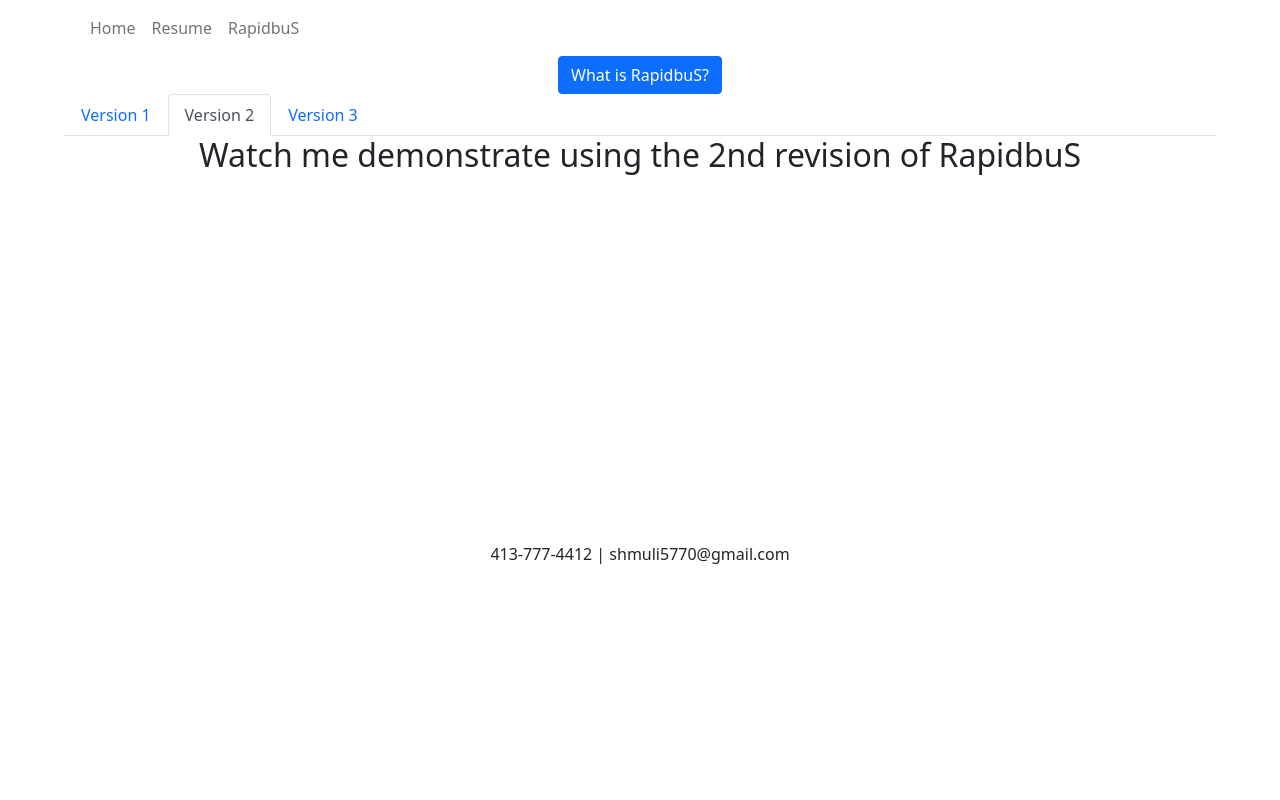
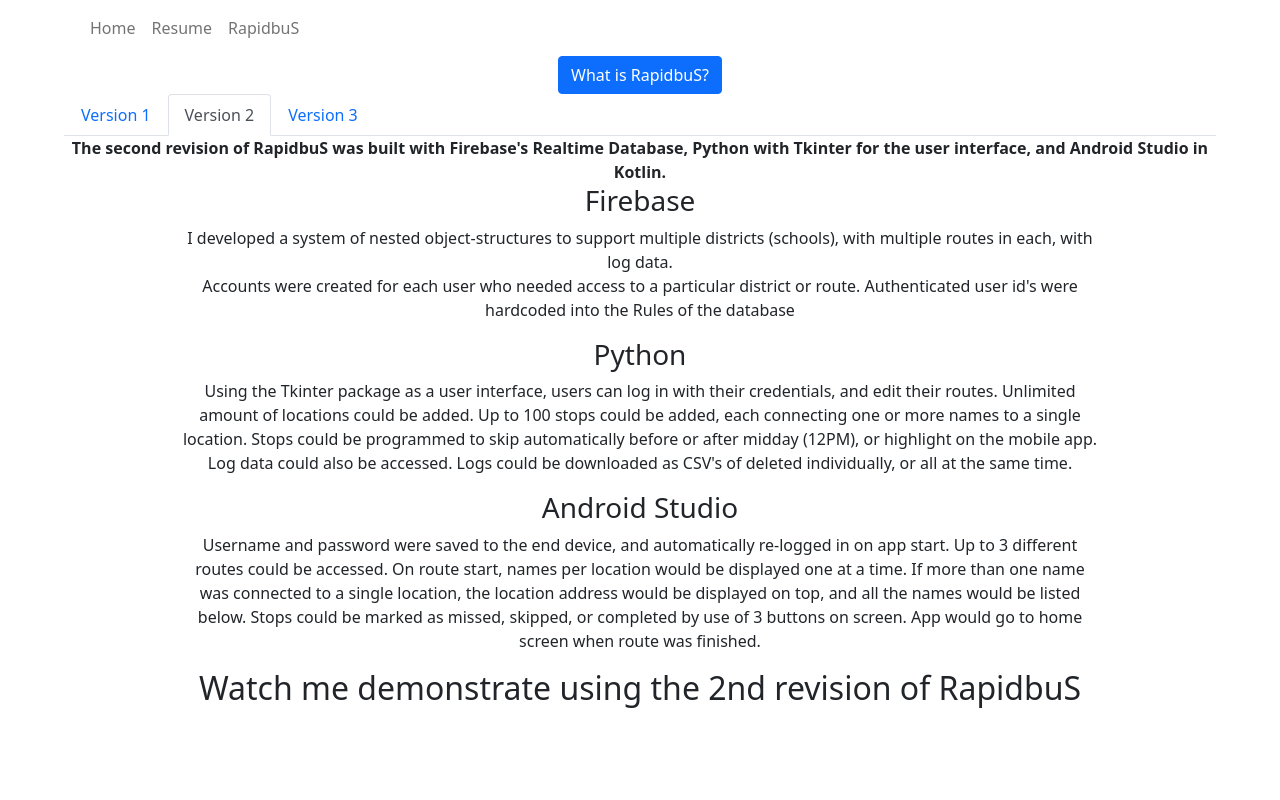
Before and after one commit to pretendprogrammer/Profile-Site, a React (Create React App) app: page /RapidbuS in a window 1280 px wide. Both pictures are taken after a click on the tab "Version 2". Shown: the top 800 px of the page. Built offline with nearby package versions, Linux system fonts and the light colour scheme.

Commit message:
add react-bootstrap-icons package. Add info to 2nd and third revisions, add links at bottom to github & linkedIn, replace text with icons to a modal

```diff
--- a/package.json
+++ b/package.json
@@ -9,6 +9,7 @@
     "bootstrap": "^5.1.0",
     "react": "^17.0.2",
     "react-bootstrap": "^2.0.0-beta.6",
+    "react-bootstrap-icons": "^1.6.1",
     "react-dom": "^17.0.2",
     "react-linkify": "^1.0.0-alpha",
     "react-pdf": "^5.4.0",
--- /dev/null
+++ b/src/Components/ContactModal.js
@@ -0,0 +1,12 @@
+import React from "react";
+import { Modal } from "react-bootstrap";
+
+function ContactModal(props) {
+  return (
+    <Modal show={props.show} onHide={props.toggleModal}>
+      <Modal.Body>{props.body}</Modal.Body>
+    </Modal>
+  );
+}
+
+export default ContactModal;
--- a/src/Components/Footer.js
+++ b/src/Components/Footer.js
@@ -1,7 +1,47 @@
-import React from "react";
+import React, { useState } from "react";
+import { Button, ModalBody, NavLink } from "react-bootstrap";
+import { Envelope, Github, Linkedin, Telephone } from "react-bootstrap-icons";
+import { Link } from "react-router-dom";
+import ContactModal from "./ContactModal";
 
 function Footer(props) {
-  return <div>{`413-777-4412 | shmuli5770@gmail.com`}</div>;
+  const [showModal, setShowModal] = useState(false);
+  const [modalBody, setModalBody] = useState("");
+
+  const toggleModal = () => setShowModal(!showModal);
+  return (
+    <div>
+      <ContactModal
+        show={showModal}
+        toggleModal={toggleModal}
+        body={modalBody}
+      />
+      <Link to="https://github.com/pretendprogrammer">
+        <Github />
+      </Link>
+      <Button
+        variant="light"
+        onClick={() => {
+          setModalBody("413-777-4412");
+          toggleModal();
+        }}
+      >
+        <Telephone />
+      </Button>
+      <Button
+        variant="light"
+        onClick={() => {
+          setModalBody("Shmuli5770@gmail.com");
+          toggleModal();
+        }}
+      >
+        <Envelope />
+      </Button>
+      <Link to="https://www.linkedin.com/in/yosef-adelman/">
+        <Linkedin />
+      </Link>
+    </div>
+  );
 }
 
 export default Footer;
--- a/src/Components/Revision1.js
+++ b/src/Components/Revision1.js
@@ -1,5 +1,5 @@
 import React from "react";
-import { Figure, Image, ListGroup, NavLink } from "react-bootstrap";
+import { Figure, ListGroup } from "react-bootstrap";
 
 function Revision1(props) {
   return (
--- a/src/Components/Revision2.js
+++ b/src/Components/Revision2.js
@@ -5,6 +5,41 @@
 function Revision2(props) {
   return (
     <div>
+      <strong>
+        The second revision of RapidbuS was built with Firebase's Realtime
+        Database, Python with Tkinter for the user interface, and Android Studio
+        in Kotlin.
+      </strong>
+      <h3>Firebase</h3>
+      <p>
+        I developed a system of nested object-structures to support multiple
+        districts (schools), with multiple routes in each, with log data.
+        <br />
+        Accounts were created for each user who needed access to a particular
+        district or route. Authenticated user id's were hardcoded into the Rules
+        of the database
+      </p>
+      <h3>Python</h3>
+      <p>
+        Using the Tkinter package as a user interface, users can log in with
+        their credentials, and edit their routes. Unlimited amount of locations
+        could be added. Up to 100 stops could be added, each connecting one or
+        more names to a single location. Stops could be programmed to skip
+        automatically before or after midday (12PM), or highlight on the mobile
+        app. Log data could also be accessed. Logs could be downloaded as CSV's
+        of deleted individually, or all at the same time.
+      </p>
+      <h3>Android Studio</h3>
+      <p>
+        Username and password were saved to the end device, and automatically
+        re-logged in on app start. Up to 3 different routes could be accessed.
+        On route start, names per location would be displayed one at a time. If
+        more than one name was connected to a single location, the location
+        address would be displayed on top, and all the names would be listed
+        below. Stops could be marked as missed, skipped, or completed by use of
+        3 buttons on screen. App would go to home screen when route was
+        finished.
+      </p>
       <Container>
         <h2>Watch me demonstrate using the 2nd revision of RapidbuS</h2>
         <ReactPlayer url="https://youtu.be/13J79I5a0Ns" controls />
--- a/src/Components/Revision3.js
+++ b/src/Components/Revision3.js
@@ -5,6 +5,39 @@
 function Revision3(props) {
   return (
     <div>
+      <strong>~~~In development~~~</strong>
+      <br />
+      <strong>
+        The third revision of RapidbuS uses React, React-Native, and Ruby on
+        Rails with PostgreSQL
+      </strong>
+      <h3>React</h3>
+      <p>
+        A React-powered web interface to the database. Users can create
+        accounts, districts, routes, passengers, and addresses for each.
+        Passengers can be connected with stops, and stops can be conntected to
+        routes. Routes can be copied from existing routes, and reordered if
+        there are small diferences between morning and afternoon runs. The same
+        route can be shared to multiple users or drivers.
+      </p>
+      <h3>React-Native</h3>
+      <p>
+        React-Native powers the mobile app. Usernames and passwords are securely
+        saved on the user's device. An unlimited amount of routes can be chosen
+        from. Locations will be shown to the driver one at a time, with all the
+        associated passengers listed below. Each passenger can have conditions
+        programmed from the React interface to allow stops to be skipped at
+        specific times related to time of day, day of week, or calender date.
+        Records of the time each stop was marked as done get saved to the
+        database.
+      </p>
+      <h3>Ruby on Rails</h3>
+      <p>
+        Multiple dimentions of associations and relationships between data
+        models are established. Users are JWT authenticated and all requests
+        check for a bearer token. Certain post requests trigger other model
+        instanced to be created automatically.
+      </p>
       <Container>
         <h2>Watch me demonstrate using the 3rd revision of RapidbuS</h2>
         <ReactPlayer url="https://youtu.be/oh4HZoyXtHI" controls />
```
Also changed, not shown: 1 other file (tests, documents, lock files or other folders).
